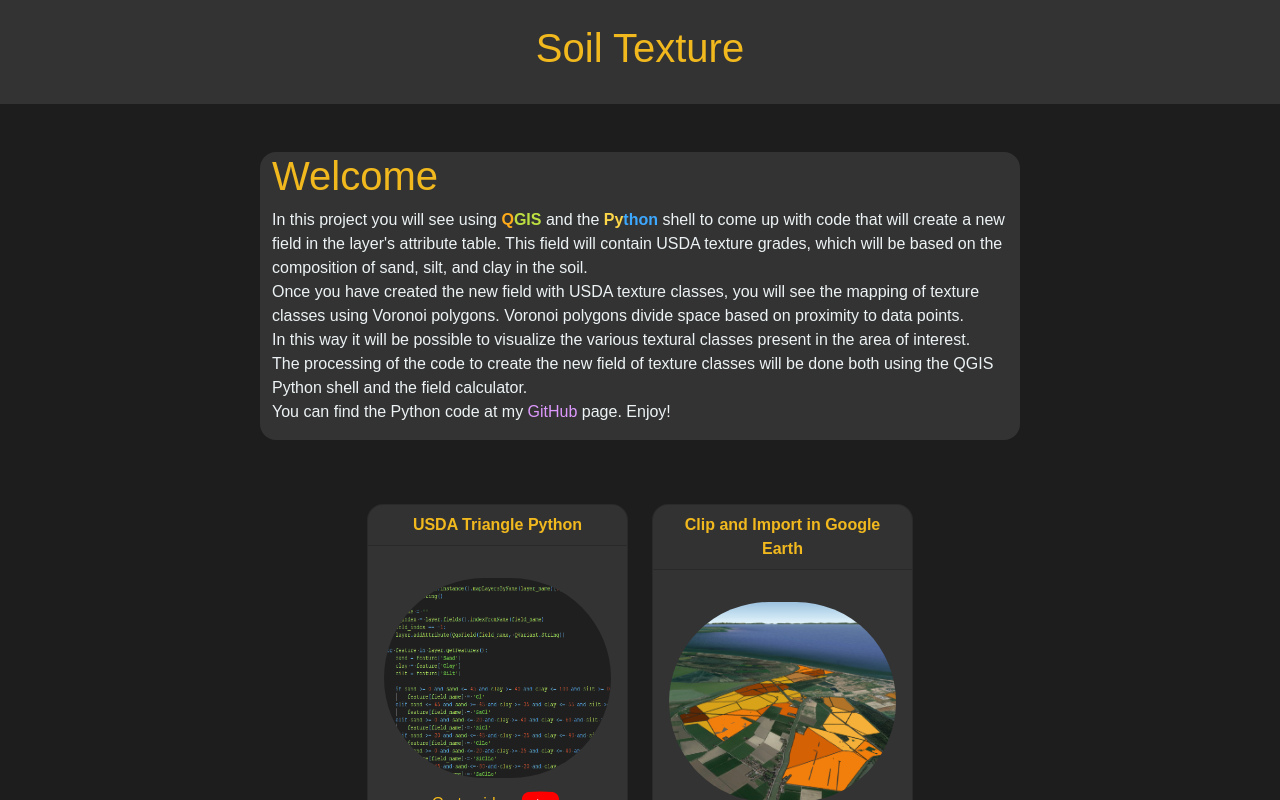
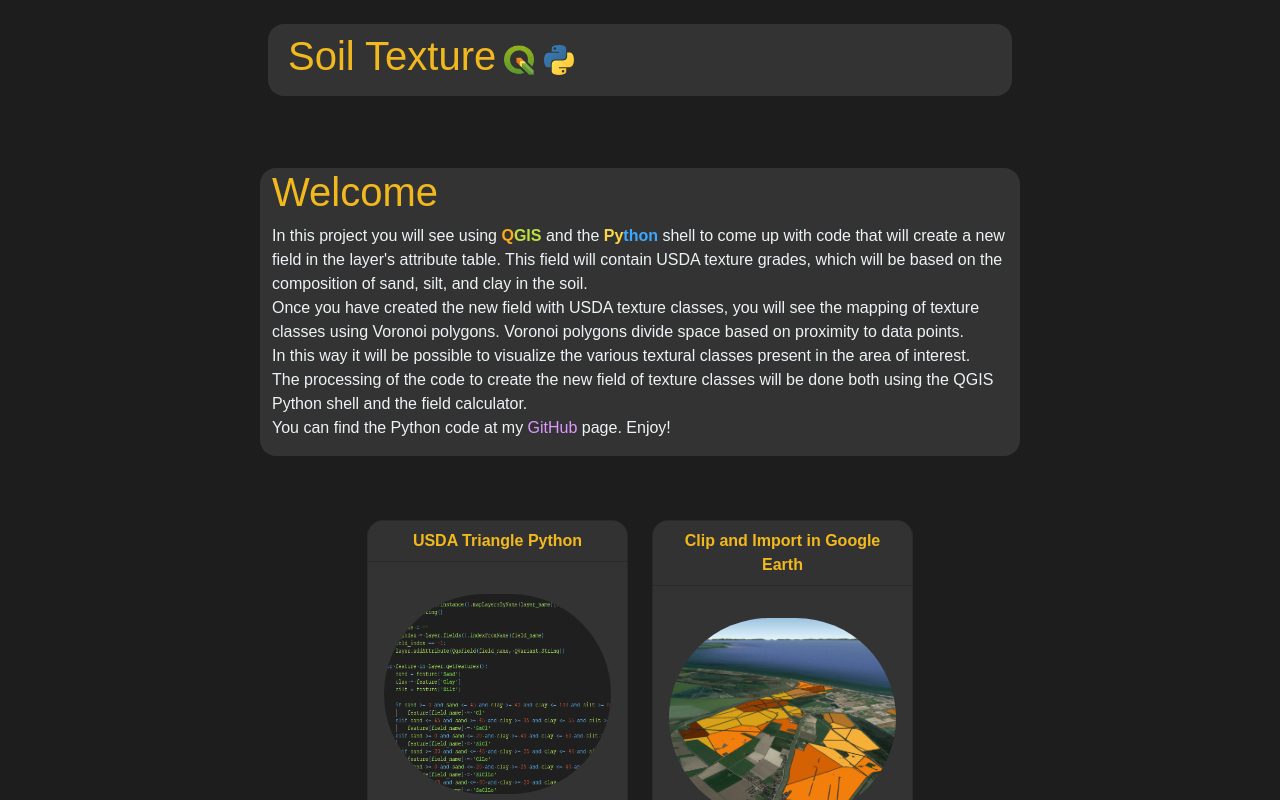
Before and after one commit to JungleKiosk/QGIS_SoilTexture, a Vue app: page / in a window 1280 px wide. Shown: the top 800 px of the page. Built offline with nearby package versions, Linux system fonts and the light colour scheme.

Commit message:
AppHeader.vue: add logos

```diff
--- a/src/components/AppHeader.vue
+++ b/src/components/AppHeader.vue
@@ -13,11 +13,13 @@
 
 
 <template>
-    <header class="bg_item">
+    <header>
         <div class="container p-4">
             <div class="row justify-content-center">
-                <div class="col-12 col-lg-8 col-md-8">
-                    <h1 class="title text-center">Soil Texture</h1>
+                <div class="col-12 col-lg-8 col-md-8 bg_item rounded-4 d-flex align-items-center">
+                    <h1 class="title text-center p-2">Soil Texture</h1>
+                    <img src="./../assets/img/icons/qgis_logo.png" alt="" class="logo">
+                    <img src="./../assets/img/icons/py_logo.svg" alt="" class="logo">
                 </div>
             </div>
         </div>
@@ -25,5 +27,12 @@
 </template>
 
 <style>
-
+.logo {
+    height: 30px;
+    /* Imposta l'altezza desiderata per le immagini */
+    width: auto;
+    /* Larghezza automatica per mantenere le proporzioni */
+    margin-right: 10px;
+    /* Spazio tra l'immagine e il titolo */
+}
 </style>
```
Also changed, not shown: src/assets/img/icons/py_logo.svg (added), src/assets/img/icons/qgis_logo.png (added).
